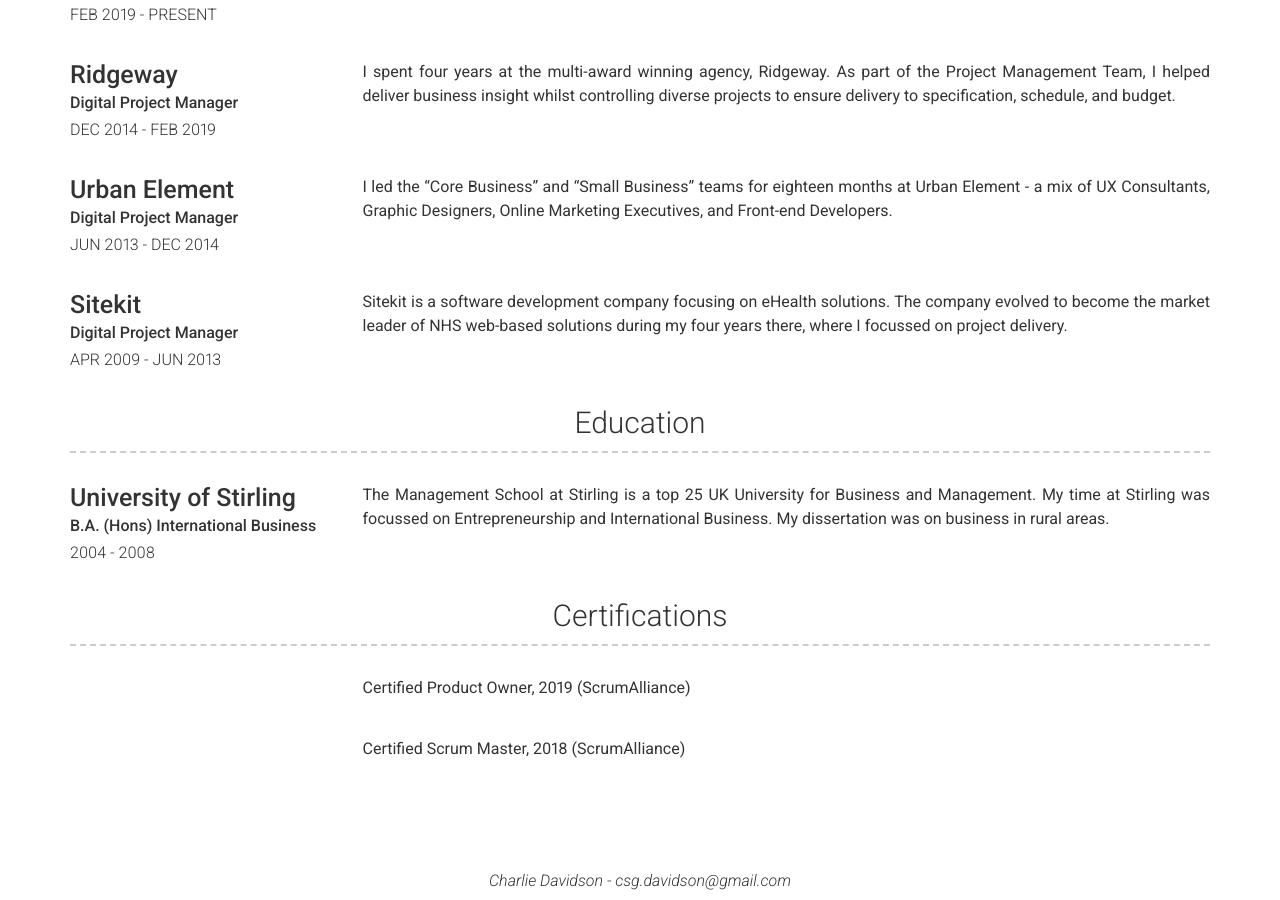
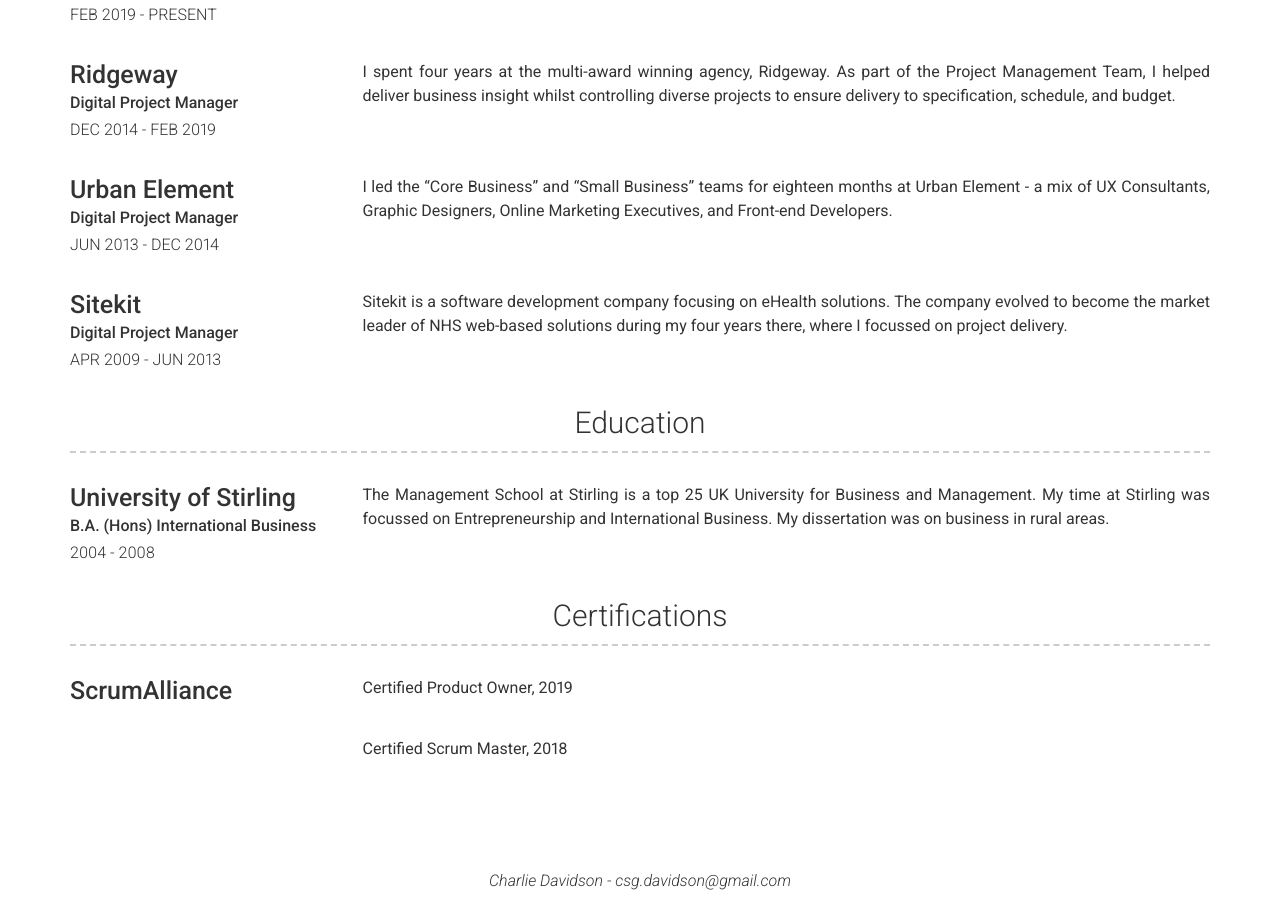
Before and after one commit to csgdavidson/Charlie-Davidson2, a Jekyll site: the page built from index.md, in a window 1280 px wide and 900 px high, scrolled down 662 px. Built offline with Jekyll 4.4.1, drawn with Linux system fonts in a browser that asks for light colours; nearby versions of some CDN libraries.

Commit message:
Update projects.yml

```diff
--- a/_data/projects.yml
+++ b/_data/projects.yml
@@ -1,10 +1,10 @@
+
+- layout: left
+  name: ScrumAlliance
+  description: | # this will include new lines to allow paragraphs
+    Certified Product Owner, 2019
 
 - layout: left
   name:
   description: | # this will include new lines to allow paragraphs
-    Certified Product Owner, 2019 (ScrumAlliance)
-
-- layout: left
-  name:
-  description: | # this will include new lines to allow paragraphs
-    Certified Scrum Master, 2018 (ScrumAlliance)
+    Certified Scrum Master, 2018
```
